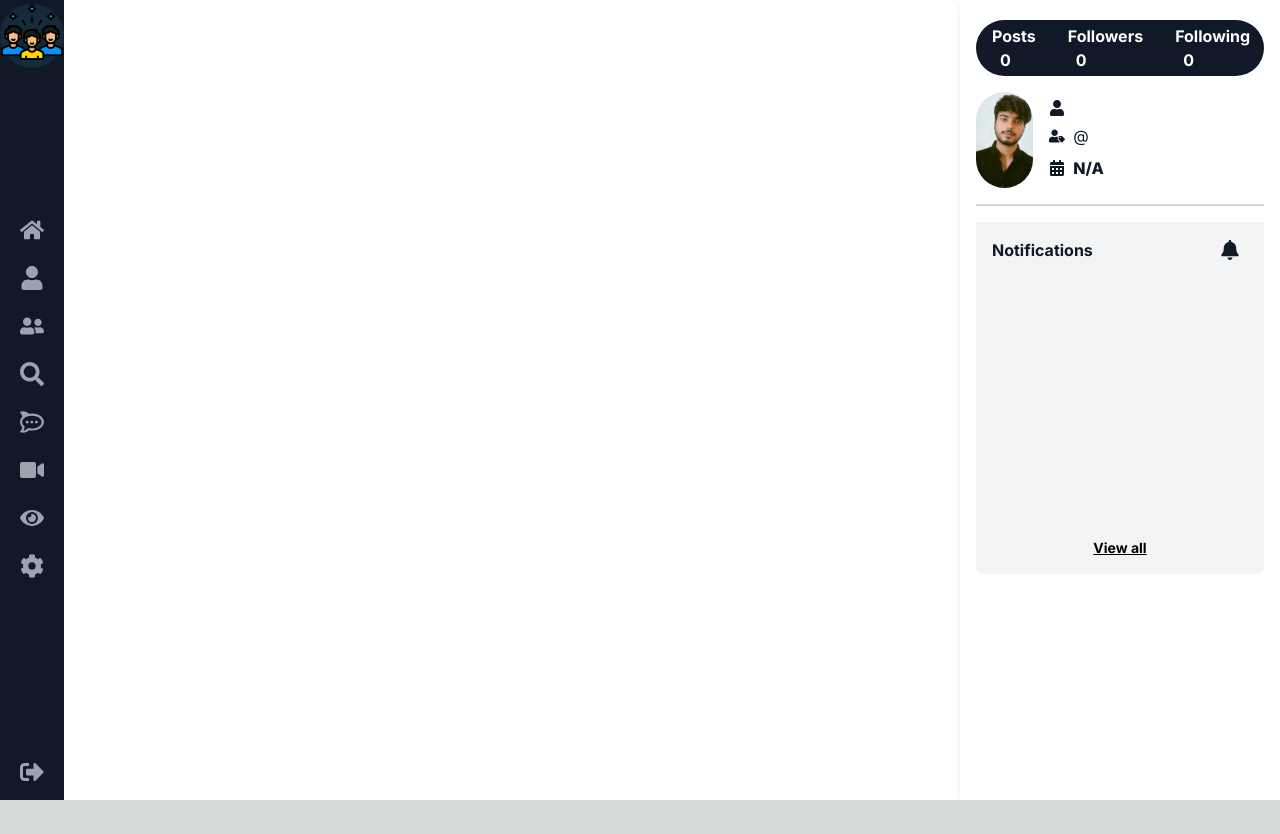
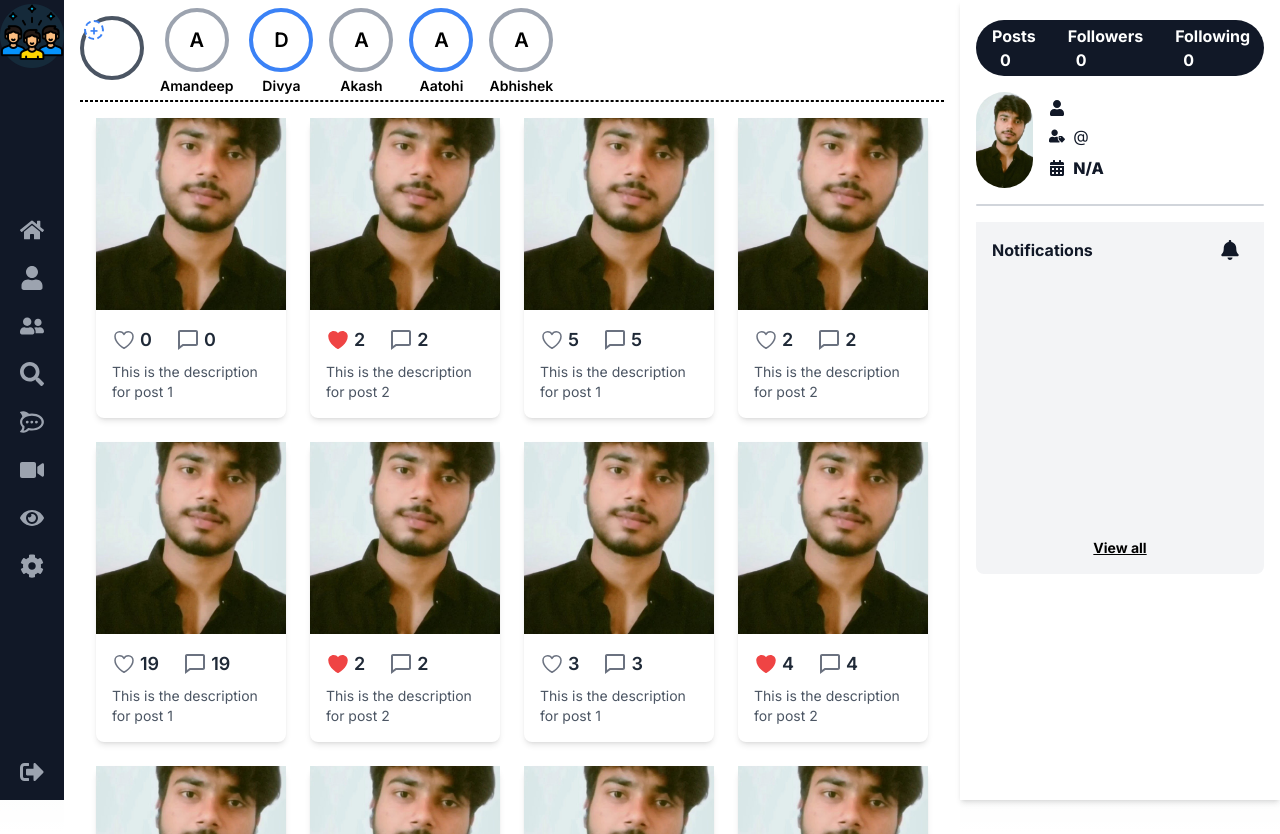
Before and after one commit to ardeo82091/apnainsta-next, a Next.js app: page /components/dashboard/1 in a window 1280 px wide. Before the commit the page ends 800 px from the top, so only its background shows below. Built offline with nearby package versions, Linux system fonts and the light colour scheme.

Commit message:
CURD Comment

```diff
--- a/app/components/chat/[userName]/page.tsx
+++ b/app/components/chat/[userName]/page.tsx
@@ -115,10 +115,10 @@ const ChatWithPerson: React.FC = () => {
                                         <div className="flex text-gray-800 text-sm font-semibold">
                                             {chat.person.name}
                                         </div>
-                                        <div className={`py-1 ${lastMessage.read ? 'text-gray-500' : 'font-bold'}`}>
+                                        <div className={`py-1 ${lastMessage?.read ? 'text-gray-500' : 'font-bold'}`}>
                                             <div className="flex items-center">
                                                 {/* <span className="font-semibold">{lastMessage.sender}:</span>z */}
-                                                <span className="ml-2 text-xs">{lastMessage.content}</span>
+                                                <span className="ml-2 text-xs">{lastMessage?.content}</span>
                                             </div>
                                             {/* <div className="text-gray-500 text-xs">
                                                         {new Date(lastMessage.timestamp).toLocaleTimeString()}
--- a/app/components/dashboard/storiesWork.tsx
+++ b/app/components/dashboard/storiesWork.tsx
@@ -2,8 +2,114 @@
 
 import Image from "next/image";
 import { useRef, MouseEvent } from "react";
+import { HeartIcon as HeartOutline } from "@heroicons/react/24/outline";
+import { HeartIcon as HeartSolid } from "@heroicons/react/24/solid";
+import { useState } from "react";
+import { BiComment } from "react-icons/bi";
+import CommentModal from "../modal/commentModal"
 
 const StoriesAndWork = () => {
+  const initialPosts = [
+    {
+      id: 1,
+      title: 'Post 1',
+      imageUrl: '/images/profile.jpg',
+      description: 'This is the description for post 1',
+      likedCount:0,
+      liked:false,
+    },
+    {
+      id: 2,
+      title: 'Post 2',
+      imageUrl: '/images/profile.jpg',
+      description: 'This is the description for post 2',
+      likedCount:2,
+      liked:true,
+    },
+    {
+      id: 3,
+      title: 'Post 1',
+      imageUrl: '/images/profile.jpg',
+      description: 'This is the description for post 1',
+      likedCount:5,
+      liked:false,
+    },
+    {
+      id: 4,
+      title: 'Post 2',
+      imageUrl: '/images/profile.jpg',
+      description: 'This is the description for post 2',
+      likedCount:2,
+      liked:false,
+    },
+    {
+      id: 5,
+      title: 'Post 1',
+      imageUrl: '/images/profile.jpg',
+      description: 'This is the description for post 1',
+      likedCount:19,
+      liked:false,
+    },
+    {
+      id: 6,
+      title: 'Post 2',
+      imageUrl: '/images/profile.jpg',
+      description: 'This is the description for post 2',
+      likedCount:2,
+      liked:true,
+    },
+    {
+      id: 7,
+      title: 'Post 1',
+      imageUrl: '/images/profile.jpg',
+      description: 'This is the description for post 1',
+      likedCount:3,
+      liked:false,
+    },
+    {
+      id: 8,
+      title: 'Post 2',
+      imageUrl: '/images/profile.jpg',
+      description: 'This is the description for post 2',
+      likedCount:4,
+      liked:true,
+    },
+    {
+      id: 9,
+      title: 'Post 1',
+      imageUrl: '/images/profile.jpg',
+      description: 'This is the description for post 1',
+      likedCount:0,
+      liked:false,
+    },
+    {
+      id: 10,
+      title: 'Post 2',
+      imageUrl: '/images/profile.jpg',
+      description: 'This is the description for post 2',
+      likedCount:1,
+      liked:false,
+    },
+    {
+      id: 11,
+      title: 'Post 1',
+      imageUrl: '/images/profile.jpg',
+      description: 'This is the description for post 1',
+      likedCount:9,
+      liked:false,
+    },
+    {
+      id: 12,
+      title: 'Post 2',
+      imageUrl: '/images/profile.jpg',
+      description: 'This is the description for post 2',
+      likedCount:1,
+      liked:true,
+    },
+  ];
+
+  const [posts, setPosts] = useState(initialPosts);
+  const [openAddComments, setAddComments] = useState(false);
 
     interface Story {
         id: number;
@@ -50,82 +156,6 @@ const StoriesAndWork = () => {
             like: true
         }
       ];
-
-
-      // const posts = [
-      //   {
-      //     id: 1,
-      //     title: 'Post 1',
-      //     imageUrl: '/images/profile.jpg',
-      //     description: 'This is the description for post 1',
-      //   },
-      //   {
-      //     id: 2,
-      //     title: 'Post 2',
-      //     imageUrl: '/images/profile.jpg',
-      //     description: 'This is the description for post 2',
-      //   },
-      //   {
-      //     id: 1,
-      //     title: 'Post 1',
-      //     imageUrl: '/images/profile.jpg',
-      //     description: 'This is the description for post 1',
-      //   },
-      //   {
-      //     id: 2,
-      //     title: 'Post 2',
-      //     imageUrl: '/images/profile.jpg',
-      //     description: 'This is the description for post 2',
-      //   },
-      //   {
-      //     id: 1,
-      //     title: 'Post 1',
-      //     imageUrl: '/images/profile.jpg',
-      //     description: 'This is the description for post 1',
-      //   },
-      //   {
-      //     id: 2,
-      //     title: 'Post 2',
-      //     imageUrl: '/images/profile.jpg',
-      //     description: 'This is the description for post 2',
-      //   },
-      //   {
-      //     id: 1,
-      //     title: 'Post 1',
-      //     imageUrl: '/images/profile.jpg',
-      //     description: 'This is the description for post 1',
-      //   },
-      //   {
-      //     id: 2,
-      //     title: 'Post 2',
-      //     imageUrl: '/images/profile.jpg',
-      //     description: 'This is the description for post 2',
-      //   },
-      //   {
-      //     id: 1,
-      //     title: 'Post 1',
-      //     imageUrl: '/images/profile.jpg',
-      //     description: 'This is the description for post 1',
-      //   },
-      //   {
-      //     id: 2,
-      //     title: 'Post 2',
-      //     imageUrl: '/images/profile.jpg',
-      //     description: 'This is the description for post 2',
-      //   },
-      //   {
-      //     id: 1,
-      //     title: 'Post 1',
-      //     imageUrl: '/images/profile.jpg',
-      //     description: 'This is the description for post 1',
-      //   },
-      //   {
-      //     id: 2,
-      //     title: 'Post 2',
-      //     imageUrl: '/images/profile.jpg',
-      //     description: 'This is the description for post 2',
-      //   },
-      // ];
 
       interface ScrollableGridProps {
         posts : [
@@ -204,35 +234,47 @@ const StoriesAndWork = () => {
         ];
       }
 
-      const ScrollableGrid: React.FC<ScrollableGridProps> = ({ posts }) => {
-        const scrollRef = useRef<HTMLDivElement | null>(null);
+      const likeCount = (postId : number, isLiked: boolean) => {
+        const newposts = posts.map((post)=>
+          post.id == postId
+          ? isLiked
+          ? {...post, likedCount: post.likedCount+1, liked: isLiked}
+          : {...post, likedCount: post.likedCount-1, liked: isLiked}
+          : post
+        )
+        setPosts(newposts);
+      }
 
-        const handleMouseDown = (e: MouseEvent<HTMLDivElement>) => {
-          if (!scrollRef.current) return;
+      // const ScrollableGrid: React.FC<ScrollableGridProps> = ({ posts }) => {
+      //   const scrollRef = useRef<HTMLDivElement | null>(null);
 
-          const slider = scrollRef.current;
-          slider.style.cursor = "grabbing";
-          slider.dataset.mouseDownAt = e.clientY.toString();
-          slider.dataset.scrollTop = slider.scrollTop.toString();
-        };
+      //   const handleMouseDown = (e: MouseEvent<HTMLDivElement>) => {
+      //     if (!scrollRef.current) return;
 
-        const handleMouseUp = () => {
-          if (!scrollRef.current) return;
+      //     const slider = scrollRef.current;
+      //     slider.style.cursor = "grabbing";
+      //     slider.dataset.mouseDownAt = e.clientY.toString();
+      //     slider.dataset.scrollTop = slider.scrollTop.toString();
+      //   };
 
-          const slider = scrollRef.current;
-          slider.style.cursor = "grab";
-          slider.dataset.mouseDownAt = "0";
-        };
+      //   const handleMouseUp = () => {
+      //     if (!scrollRef.current) return;
 
-        const handleMouseMove = (e: MouseEvent<HTMLDivElement>) => {
-          if (!scrollRef.current) return;
+      //     const slider = scrollRef.current;
+      //     slider.style.cursor = "grab";
+      //     slider.dataset.mouseDownAt = "0";
+      //   };
 
-          const slider = scrollRef.current;
-          if (slider.dataset.mouseDownAt === "0") return;
+      //   const handleMouseMove = (e: MouseEvent<HTMLDivElement>) => {
+      //     if (!scrollRef.current) return;
 
-          const mouseDelta = e.clientY - parseFloat(slider.dataset.mouseDownAt || "0");
-          slider.scrollTop = parseFloat(slider.dataset.scrollTop || "0") - mouseDelta;
-        };
+      //     const slider = scrollRef.current;
+      //     if (slider.dataset.mouseDownAt === "0") return;
+
+      //     const mouseDelta = e.clientY - parseFloat(slider.dataset.mouseDownAt || "0");
+      //     slider.scrollTop = parseFloat(slider.dataset.scrollTop || "0") - mouseDelta;
+      //   };
+      // };
 
     return (
         <div className="ml-4 mt-2 mr-4">
@@ -272,16 +314,47 @@ const StoriesAndWork = () => {
                     className="w-full h-48 object-cover"
                   />
                   <div className="p-4">
-                    <h3 className="text-lg font-semibold text-gray-800">{post.title}</h3>
+                    <h3 className="flex gap-6 text-lg font-semibold text-gray-800">
+                      {/* <> */}
+                        <button
+                          onClick={() => likeCount(post.id, !post.liked)}
+                          className="flex items-center gap-1"
+                        >
+                          {post.liked ? (
+                            <>
+                              <HeartSolid className="h-6 w-6 text-red-500" />
+                              <span>{post.likedCount}</span>
+                            </>
+                          ) : (
+                            <>
+                              <HeartOutline className="h-6 w-6 text-gray-500" />
+                              <span>{post.likedCount}</span>
+                            </>
+                          )}
+                        </button>
+                        <button
+                          onClick={() => setAddComments(true)}
+                          className="flex items-center gap-1"
+                        >
+                          <BiComment className="h-6 w-6 text-gray-500" />
+                          <span>{post.likedCount}</span>
+                        </button>
+                    </h3>
                     <p className="text-gray-600 text-sm mt-2">{post.description}</p>
                   </div>
                 </div>
               ))}
             </div>
-          </div>
+            </div>
+            <div>
+            <CommentModal
+            isOpen={openAddComments}
+            onClose={() => setAddComments(false)}
+            content='Hi bjh vjh bj vhj khujh'
+          />
+            </div>
         </div>
     );
-};
 };
 
 
--- a/app/components/friendsandreq/FriendReq.tsx
+++ b/app/components/friendsandreq/FriendReq.tsx
@@ -62,7 +62,7 @@ const FriendRequest = () => {
                                     </button>
                                 </div>
                             ) : (
-                                <span className="text-gray-800">Sent</span>
+                                <button className="bg-red-500 p-1 rounded">Cancel</button>
                             )}
                         </div>
                     )))}
--- /dev/null
+++ b/app/components/modal/commentModal.tsx
@@ -0,0 +1,211 @@
+import React from 'react';
+import Image from 'next/image';
+import { FaTimes } from 'react-icons/fa';
+import { join } from 'path';
+
+type ModalProps = {
+  isOpen: boolean;
+  onClose: () => void;
+  content: string | number | boolean;
+};
+
+const comments = [
+  {
+    "username": "travel_jane",
+    "comment": "This view is everything 😍 Where is this?",
+    "replies": [
+      {
+        "username": "globetrotter_lee",
+        "comment": "@travel_jane it's in Bali! 🏝️"
+      }
+    ]
+  },
+  {
+    "username": "artbylucas",
+    "comment": "Colors on point 🎨🔥",
+    "replies": [
+      {
+        "username": "creator.mia",
+        "comment": "@artbylucas agree!! This is gallery-worthy"
+      },
+      {
+        "username": "visual_mojo",
+        "comment": "Facts 💯"
+      }
+    ]
+  },
+  {
+    "username": "fit.frenzy",
+    "comment": "How long did this take? Looks intense 💪",
+    "replies": []
+  },
+  {
+    "username": "sunny.daze",
+    "comment": "Okay this made my whole day ☀️",
+    "replies": [
+      {
+        "username": "post.creator",
+        "comment": "@sunny.daze glad to hear that!! 😊"
+      }
+    ]
+  },
+  {
+    "username": "travel_jane",
+    "comment": "This view is everything 😍 Where is this?",
+    "replies": [
+      {
+        "username": "globetrotter_lee",
+        "comment": "@travel_jane it's in Bali! 🏝️"
+      }
+    ]
+  },
+  {
+    "username": "artbylucas",
+    "comment": "Colors on point 🎨🔥",
+    "replies": [
+      {
+        "username": "creator.mia",
+        "comment": "@artbylucas agree!! This is gallery-worthy"
+      },
+      {
+        "username": "visual_mojo",
+        "comment": "Facts 💯"
+      }
+    ]
+  },
+  {
+    "username": "fit.frenzy",
+    "comment": "How long did this take? Looks intense 💪",
+    "replies": []
+  },
+  {
+    "username": "sunny.daze",
+    "comment": "Okay this made my whole day ☀️",
+    "replies": [
+      {
+        "username": "post.creator",
+        "comment": "@sunny.daze glad to hear that!! 😊"
+      }
+    ]
+  },
+  {
+    "username": "travel_jane",
+    "comment": "This view is everything 😍 Where is this?",
+    "replies": [
+      {
+        "username": "globetrotter_lee",
+        "comment": "@travel_jane it's in Bali! 🏝️"
+      }
+    ]
+  },
+  {
+    "username": "artbylucas",
+    "comment": "Colors on point 🎨🔥",
+    "replies": [
+      {
+        "username": "creator.mia",
+        "comment": "@artbylucas agree!! This is gallery-worthy"
+      },
+      {
+        "username": "visual_mojo",
+        "comment": "Facts 💯"
+      }
+    ]
+  },
+  {
+    "username": "fit.frenzy",
+    "comment": "How long did this take? Looks intense 💪",
+    "replies": []
+  },
+  {
+    "username": "sunny.daze",
+    "comment": "Okay this made my whole day ☀️",
+    "replies": [
+      {
+        "username": "post.creator",
+        "comment": "@sunny.daze glad to hear that!! 😊"
+      }
+    ]
+  },
+  {
+    "username": "travel_jane",
+    "comment": "This view is everything 😍 Where is this?",
+    "replies": [
+      {
+        "username": "globetrotter_lee",
+        "comment": "@travel_jane it's in Bali! 🏝️"
+      }
+    ]
+  },
+  {
+    "username": "artbylucas",
+    "comment": "Colors on point 🎨🔥",
+    "replies": [
+      {
+        "username": "creator.mia",
+        "comment": "@artbylucas agree!! This is gallery-worthy"
+      },
+      {
+        "username": "visual_mojo",
+        "comment": "Facts 💯"
+      }
+    ]
+  },
+  {
+    "username": "fit.frenzy",
+    "comment": "How long did this take? Looks intense 💪",
+    "replies": []
+  },
+  {
+    "username": "sunny.daze",
+    "comment": "Okay this made my whole day ☀️",
+    "replies": [
+      {
+        "username": "post.creator",
+        "comment": "@sunny.daze glad to hear that!! 😊"
+      }
+    ]
+  }
+]
+
+
+const CommentModal : React.FC<ModalProps> = ({ isOpen, onClose, content }) => {
+    if (!isOpen) return null;
+
+    return (
+      <div className="fixed inset-0 bg-black bg-opacity-50 flex items-center justify-center z-50">
+        <div className="flex space-between bg-white p-6 rounded-lg shadow-lg w-100 m-5 gap-8">
+          <div className='w-100'>
+          <Image
+                    src={'/images/profile.jpg'}
+                    alt='Hi'
+                    width={800}
+                    height={600}
+                    className="w-full object-cover"
+                  />
+          </div>
+          <div className='flex overflow-y-auto'>
+            <div className='flex'>
+              <div>
+              {comments.map((commen)=> (
+                <ol><span className='text-green-600'>{commen.username}</span> : {commen.comment}
+                {commen.replies.map((reply)=>(
+                  <li className='ml-12'>
+                    <span className='text-blue-500'>{reply.username} </span>: {reply.comment}</li>
+                ))}
+                </ol>
+
+              ))}
+              </div>
+              <FaTimes className="cursor-pointer hover:text-red-500 text-lg" onClick={onClose} />
+            </div>
+            <div>
+              <input type="text" />
+            </div>
+          </div>
+        </div>
+      </div>
+    );
+  }
+
+export default CommentModal;
--- a/lib/users.json
+++ b/lib/users.json
@@ -460,7 +460,7 @@
   },
   {
     "email": "sashwat.yadav@example.com",
-    "userName": "sashwat-yadav",
+    "userName": "abhisheksharma",
     "password": "password123",
     "dob": "1992-12-01T00:00:00.000Z",
     "fullName": "Sashwat Yadav",
--- a/package.json
+++ b/package.json
@@ -9,20 +9,26 @@
     "lint": "next lint"
   },
   "dependencies": {
+    "@heroicons/react": "^2.2.0",
     "@material-tailwind/react": "^2.1.9",
     "@reduxjs/toolkit": "^2.2.7",
     "@types/react-redux": "^7.1.33",
     "axios": "^1.7.2",
+    "express": "^5.1.0",
     "next": "^14.2.5",
     "next-auth": "^4.24.7",
+    "nodemon": "^3.1.9",
     "react": "^18.3.1",
     "react-dom": "^18.3.1",
     "react-icons": "^5.2.1",
     "react-redux": "^9.1.2",
     "simple-peer": "^9.11.1",
+    "socket.io": "^4.8.1",
+    "socket.io-client": "^4.8.1",
     "ws": "^8.18.0"
   },
   "devDependencies": {
+    "@types/express": "^5.0.1",
     "@types/node": "^20",
     "@types/react": "^18",
     "@types/react-dom": "^18",
```
Also changed, not shown: server.ts (+9 -9 lines), 1 other file (tests, documents, lock files or other folders).
